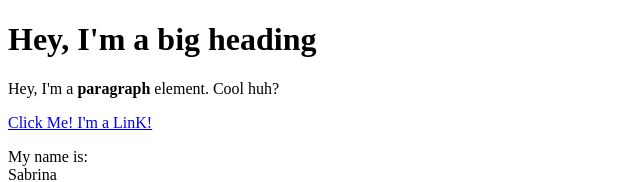
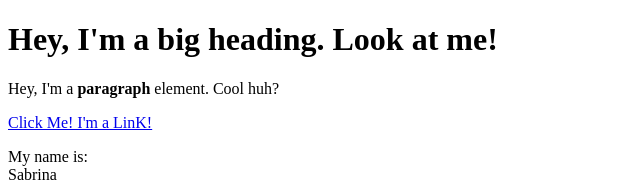
Before and after one commit to PROZAK911/cartoon-hero, a plain HTML site: page test.html in a window 1280 px wide. Shown: the top 182 px of the page, without its empty margins (0-640 px from the left). Drawn offline with Linux system fonts and the light colour scheme.

Commit message:
Added stuffs
Look at me!

```diff
--- a/test.html
+++ b/test.html
@@ -4,7 +4,7 @@
 	<title>Test Page</title>
 </head>
 <body>
-	<h1>Hey, I'm a big heading</h1>
+	<h1>Hey, I'm a big heading. Look at me!</h1>
 	<p>Hey, I'm a <b>paragraph</b> element. Cool huh?</p>
 	<a href="https://google.com" target="_blank" title="Let's go to Google!">Click Me! I'm a LinK!</a>
 	<p>My name is:<br>
```
